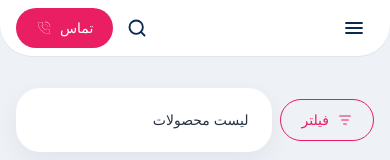
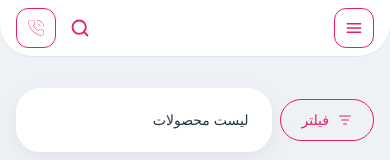
Before and after one commit to Hashemi04/frontend-task, a Nuxt app: page / in a window 390 px wide. Shown: the top 160 px of the page. Built offline with nearby package versions, Linux system fonts and the light colour scheme; a web font is replaced by a local one.

Commit message:
feat: enhance AppHeader component by refactoring button styles for mobile navigation, improving accessibility with updated aria attributes, and restructuring contact link for better responsiveness

```diff
--- a/app/components/layout/AppHeader.vue
+++ b/app/components/layout/AppHeader.vue
@@ -1,9 +1,12 @@
 <script setup lang="ts">
-import { navItems, PHONE_HREF } from '~/data/nav';
+import { navItems, PHONE_HREF } from "~/data/nav";
 
 const route = useRoute();
 const menuOpen = ref(false);
 const searchOpen = ref(false);
+
+const mobileIconButton =
+  "inline-flex size-10 items-center justify-center rounded-xl border border-primary bg-surface text-primary";
 
 watch(
   () => route.fullPath,
@@ -23,13 +26,13 @@ watch(
     >
       <button
         type="button"
-        class="inline-flex size-10 items-center justify-center rounded-full text-ink md:hidden"
+        :class="[mobileIconButton, 'md:hidden']"
         :aria-expanded="menuOpen"
         aria-controls="mobile-nav"
         aria-label="منو"
         @click="menuOpen = true"
       >
-        <IconMenu class="size-6" />
+        <IconMenu class="size-5" />
       </button>
 
       <nav
@@ -48,7 +51,7 @@ watch(
       <div class="flex items-center gap-1">
         <button
           type="button"
-          class="inline-flex size-10 items-center justify-center rounded-full text-ink lg:hidden"
+          class="inline-flex size-10 items-center justify-center rounded-full text-primary lg:hidden"
           :aria-expanded="searchOpen"
           aria-controls="mobile-product-search"
           aria-label="جستجو"
@@ -56,10 +59,19 @@ watch(
         >
           <IconSearch class="size-5" />
         </button>
-        <BaseButton :to="PHONE_HREF">
-          تماس
-          <IconPhone class="size-4" />
-        </BaseButton>
+        <NuxtLink
+          :to="PHONE_HREF"
+          :class="[mobileIconButton, 'md:hidden']"
+          aria-label="تماس"
+        >
+          <IconPhone class="size-5" />
+        </NuxtLink>
+        <span class="hidden md:inline-flex">
+          <BaseButton :to="PHONE_HREF">
+            تماس
+            <IconPhone class="size-4" />
+          </BaseButton>
+        </span>
       </div>
     </div>
 
```
